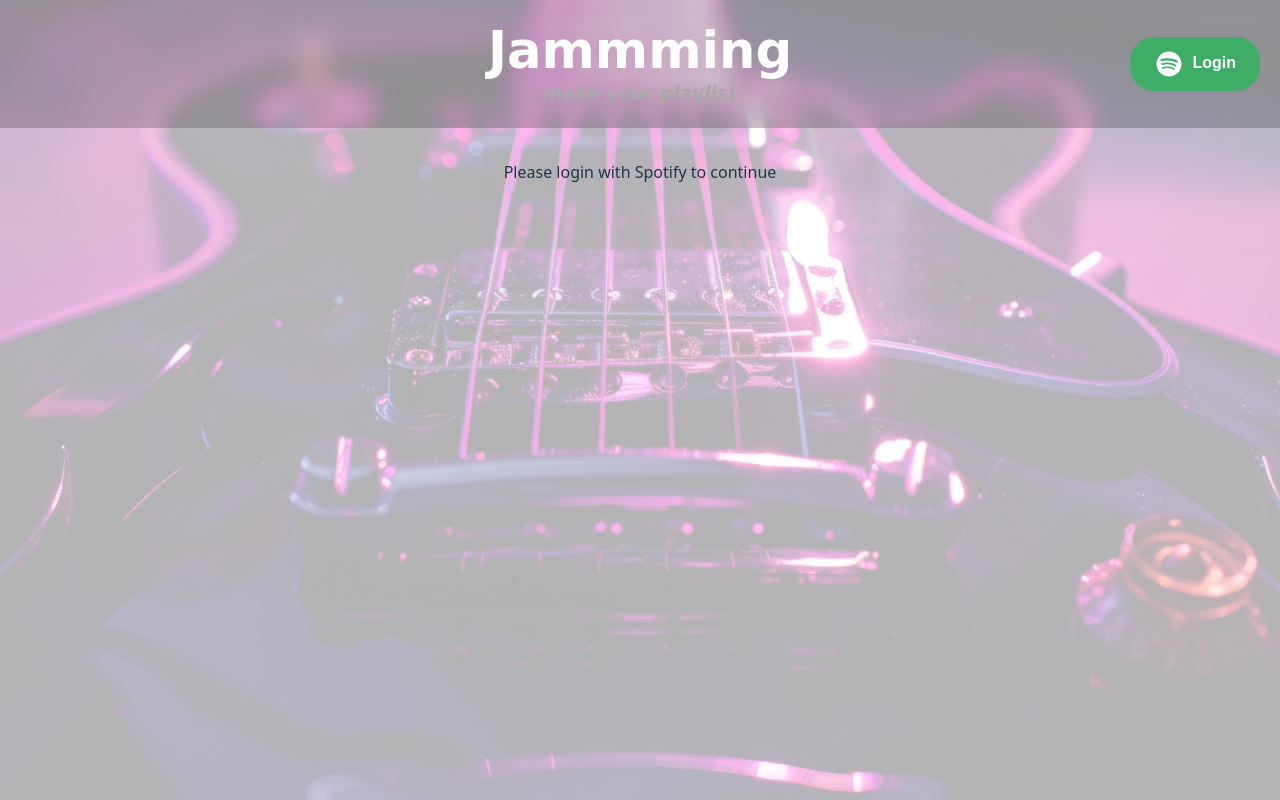
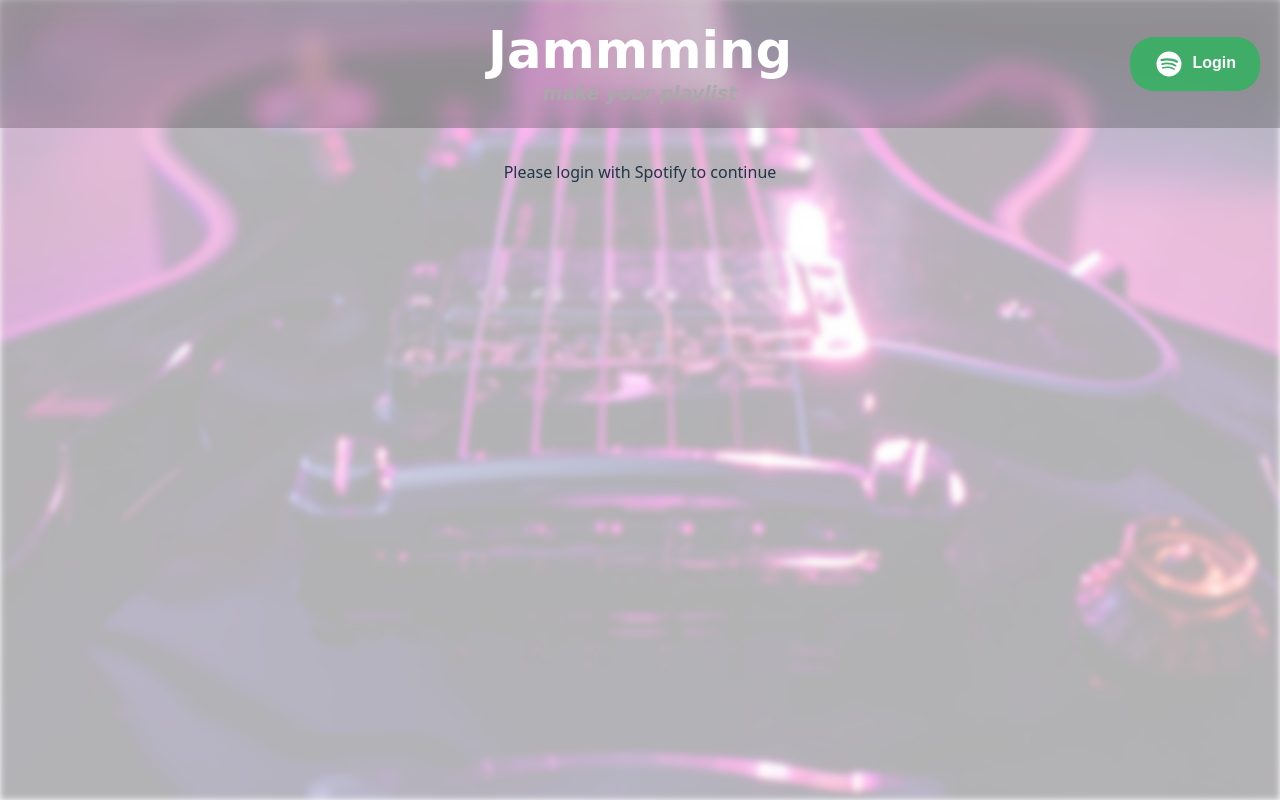
Before and after one commit to Ahmed-Alsalim/Jammming, a React (Vite) app: page / in a window 1280 px wide. Built offline with nearby package versions, Linux system fonts and the light colour scheme.

Commit message:
add background blur

```diff
--- a/src/index.css
+++ b/src/index.css
@@ -47,6 +47,7 @@ body {
     opacity: 0.3;
     z-index: -1;
     content: '';
+    filter: blur(3px);
   }
 }
 
```
